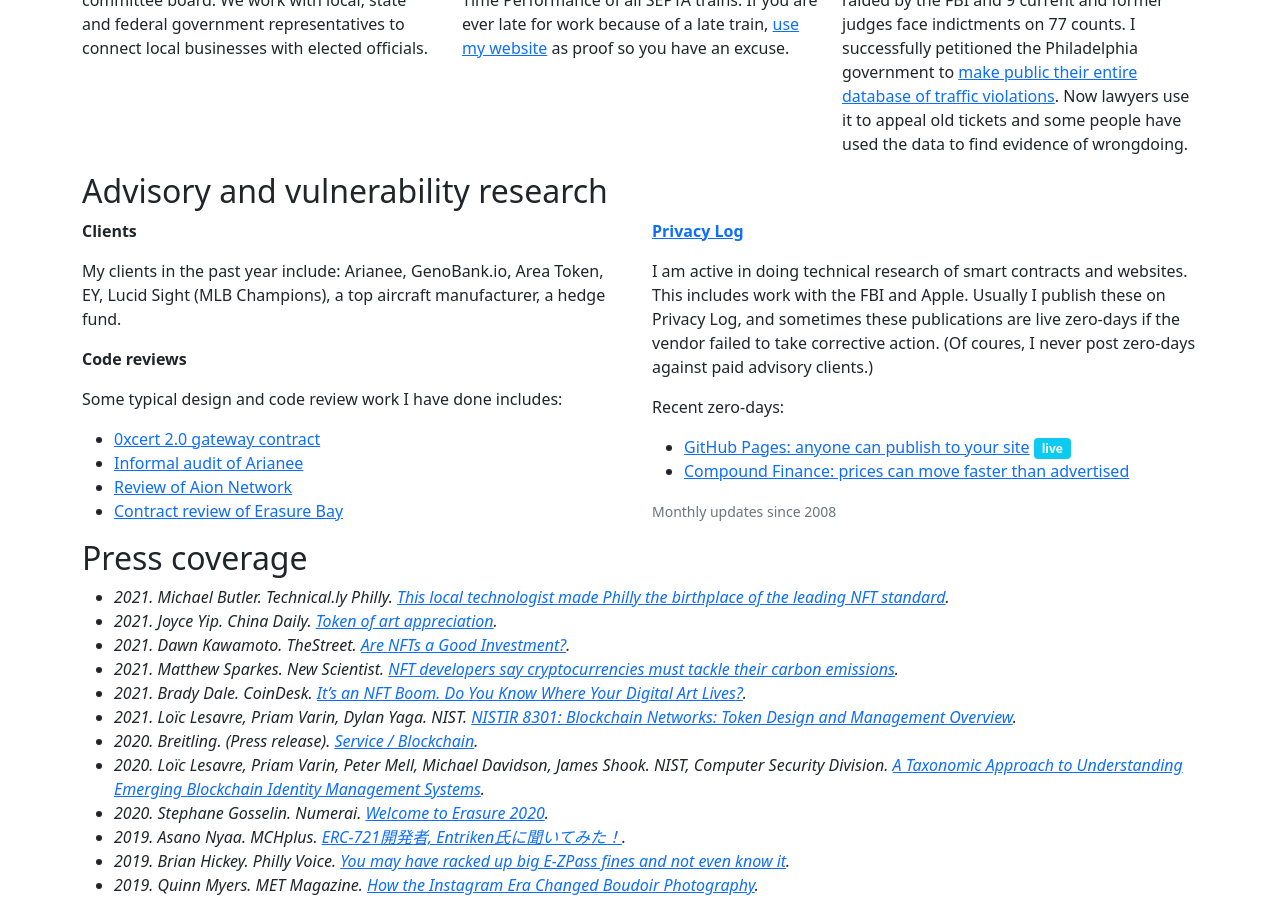
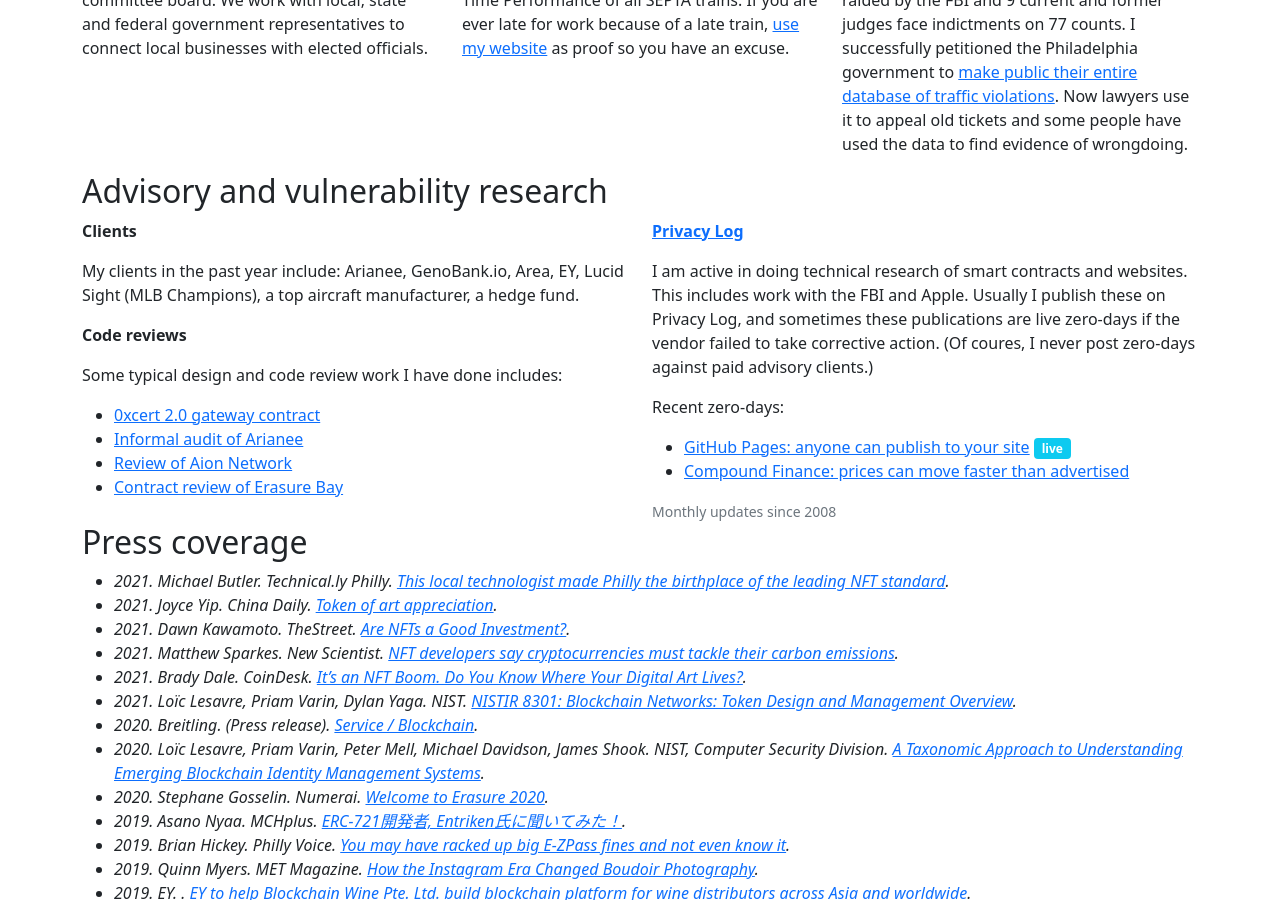
Before and after one commit to fulldecent/phor.net, a Jekyll site: the page built from index.html, in a window 1280 px wide and 900 px high, scrolled down 1429 px. Built offline with Jekyll 4.4.1, drawn with Linux system fonts in a browser that asks for light colours; nearby versions of some CDN libraries.

Commit message:
update client list

```diff
--- a/index.html
+++ b/index.html
@@ -274,8 +274,9 @@
         <p><strong>Clients</strong></p>
         <p>My clients in the past year include:
           Arianee, <!-- Publicly listed on their homepage -->
-          GenoBank.io, <!-- Publicly listed at https://github.com/orgs/Genobank/people -->
-          Area Token, <!-- Publicly listed at http://www.areatokens.com -->
+          GenoBank.io, <!-- NOT ACTIVE // Publicly listed at https://github.com/orgs/Genobank/people -->
+          <!-- 0xcert NOT ACTIVE // Publicly listed at from their homepage, get wayback link -->
+          Area, <!-- Publicly listed at http://area.world -->
           EY, <!-- Publicly listed at https://github.com/orgs/EYBlockchain/people -->
           Lucid Sight (MLB Champions), <!-- Permission to post at https://mail.google.com/mail/u/0/#search/lucid+sight/KtbxLwgVWZfxpbQJKCmHrpnTGCKcBjgFCg-->
           a top aircraft manufacturer, <!-- TODO: review if I can release name -->
```
